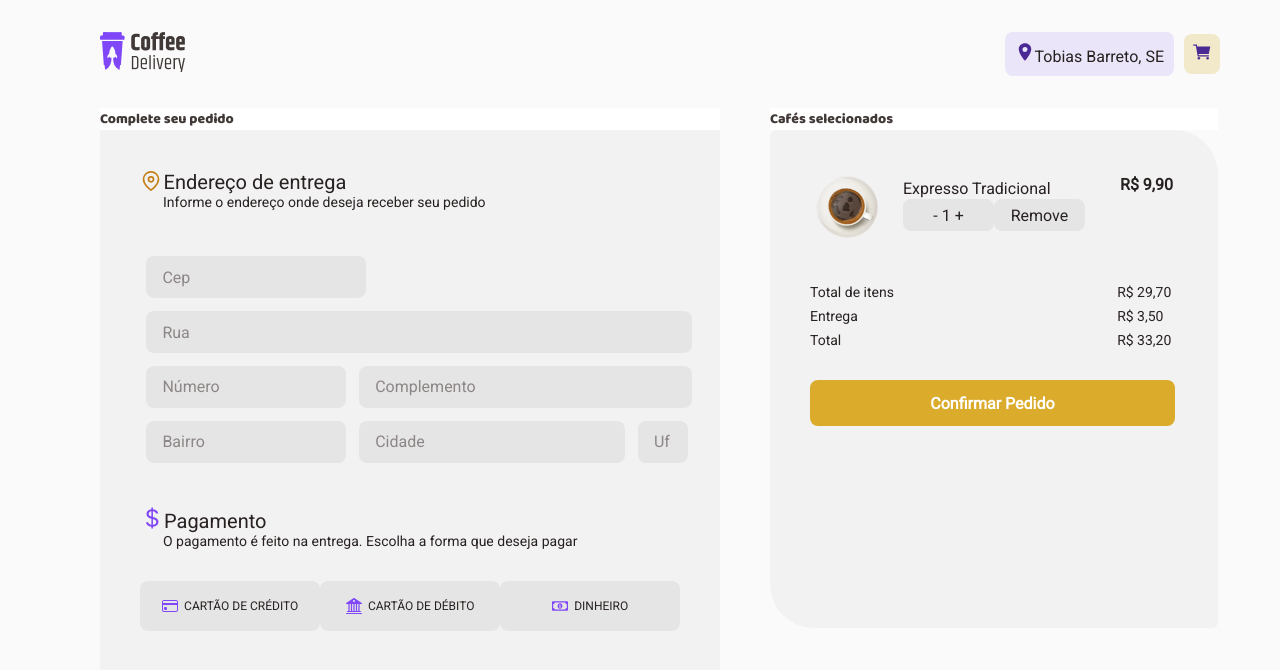
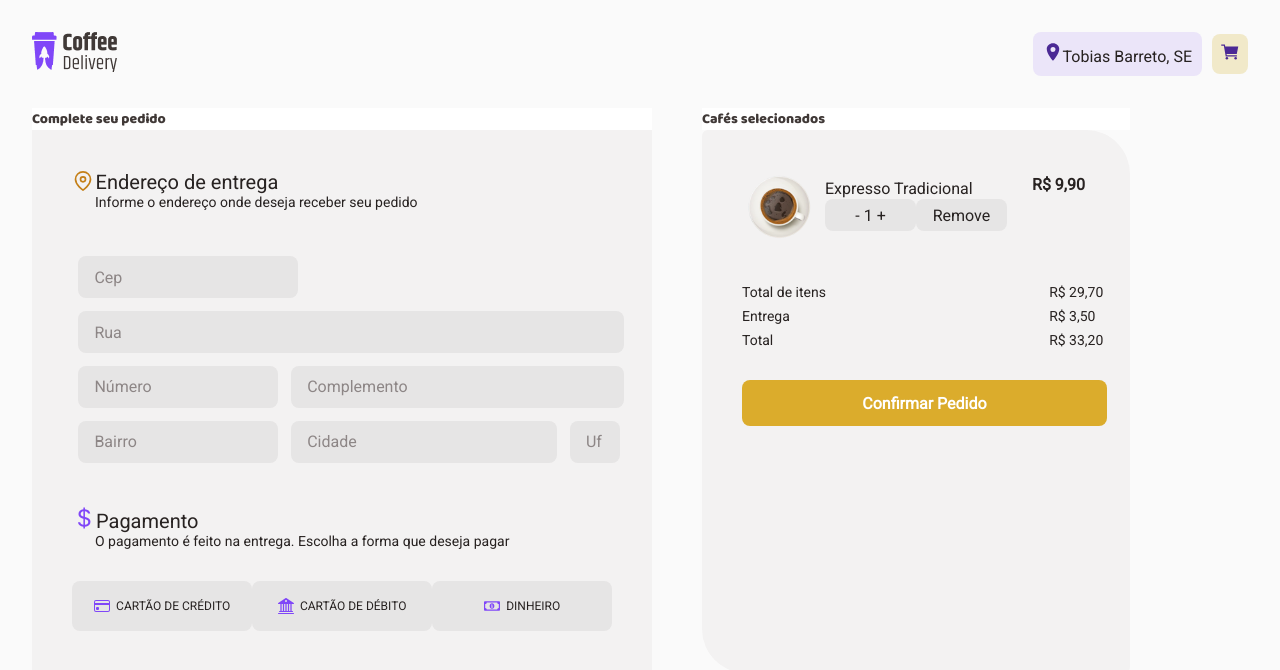
Before and after one commit to Jones-bass/coffe, a React (Vite) app: page /formulario in a window 1280 px wide. Shown: the top 670 px of the page. Built offline with nearby package versions, Linux system fonts and the light colour scheme.

Commit message:
Ajuste Layout

```diff
--- a/src/components/CoffeConfirmation/styles.ts
+++ b/src/components/CoffeConfirmation/styles.ts
@@ -1,7 +1,7 @@
 import styled from 'styled-components'
 
 export const ContainerMain = styled.main`
-  margin: 32px 100px 0px 0px;
+  padding: 32px 0px 0px 0px;
   flex-wrap: wrap;
 
   > p {
@@ -23,8 +23,8 @@ const Card = styled.div`
 export const ContainerConfirmation = styled.div`
   background-color: ${(porps) => porps.theme.card};
   padding: 40px;
-  width: 448px;
-  height: 498px;
+  width: 428px;
+  height: 543px;
 
   font-size: 20px;
   border-radius: 6px 44px 6px 44px;
--- a/src/layouts/DefaultLayout/styles.ts
+++ b/src/layouts/DefaultLayout/styles.ts
@@ -1,9 +1,8 @@
 import styled from 'styled-components'
 
 export const LayoutContainer = styled.div`
-  margin: 32px 100px 32px 100px;
+  padding: 32px;
   width: 100%;
-  max-width: 1120px;
 
   display: flex;
   flex-direction: column;
--- a/src/page/ConfirmedOrder/styles.ts
+++ b/src/page/ConfirmedOrder/styles.ts
@@ -3,12 +3,12 @@ import styled from 'styled-components'
 export const ContainerMain = styled.main`
   width: 100%;
   max-width: 1120px;
-  margin: 80px 100px 0px 100px;
+  padding: 80px 0px 0px 0px;
   display: flex;
 `
 
 export const Title = styled.div`
-  margin: 80px 100px 0px 100px;
+  margin: 80px 0px 0px 0px;
 
   span {
     font-size: 32px;
--- a/src/page/ListCoffe/styles.ts
+++ b/src/page/ListCoffe/styles.ts
@@ -25,7 +25,7 @@ export const Cards = styled.div`
   width: 256px;
   height: 310px;
   padding: 100px 20px 0px 20px;
-  margin: 30px 40px 20px 0px;
+  margin: 30px 20px 20px 0px;
 
   text-align: center;
 
```
